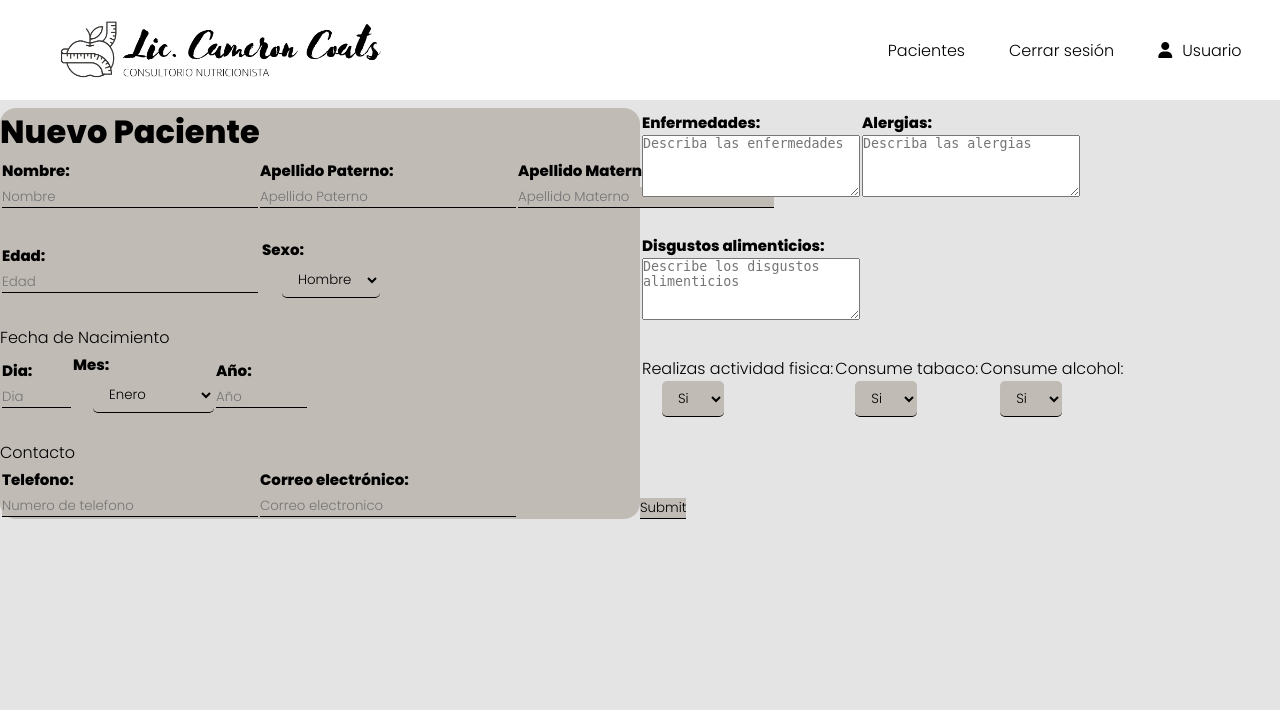
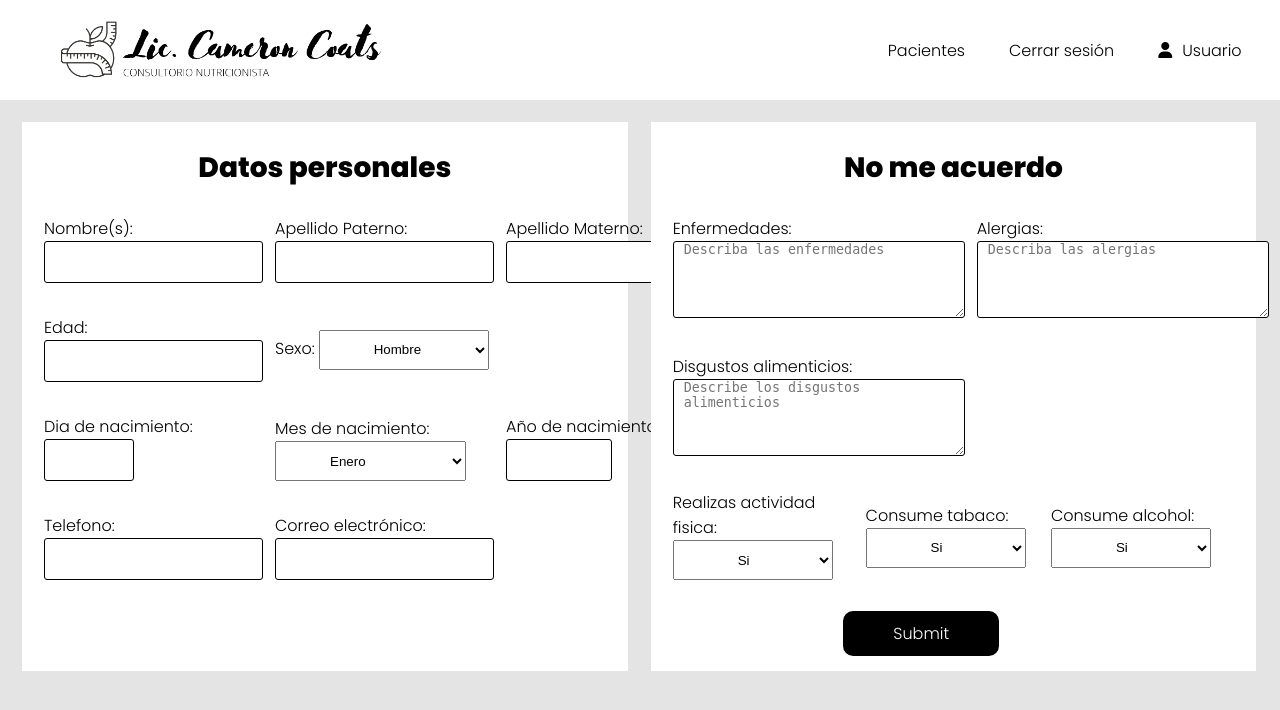
Before and after one commit to fxbelx1/Consultorio-Nutricionista, a PHP site: page /HTML/registrar_paciente.php in a window 1280 px wide. Shown: the top 710 px of the page. Run offline with PHP 8.4, Linux system fonts and the light colour scheme; some libraries are stand-ins or nearby versions.

Commit message:
Se modifico el estilo del registro de pacientes

```diff
--- a/CSS/index_diseño.css
+++ b/CSS/index_diseño.css
@@ -520,7 +520,7 @@ header{
     margin: auto; /*centrar*/
 }
 
-select{
+.lp-select{
     padding: 7px 12px;
     margin-left: 20px;
     border-radius: 5px;
@@ -617,15 +617,35 @@ select{
 
 
 /*////////////////////////////////////// REGISTRAR PACIENTE ////////////////////////////////////////////*/
-.contenido2{
-
-    border-radius: 1em;
+.reg-grid{
+    display: grid;
+    grid-template-columns: 49% 49%;
+    position: relative;
+    gap: 23px;
+    /*margin-left: 22px;
+    margin-right: 22px;*/
+    margin: 22px;
 }
 
-.izquierda{
+.titulo-reg{
+    padding-top: 120px;
+    font-family: 'Poppins', sans-serif;
+    font-size: 30px;
+    color: black;
+    text-align: center;
+}
+
+.form-reg{
+    padding-top: 100px;
+}
+
+/*.izquierda{
 
     width: 50%;
-    border-radius: 1em;
+    height: 100%;
+    position: absolute;
+    top: 100px;
+    com   border-radius: 1em;   com
     float: left;
     background-color: #C0BBB5;
     font-family: 'Poppins', sans-serif;
@@ -637,21 +657,34 @@ select{
     border-radius: 1em;
     float: right;
     font-family: 'Poppins', sans-serif;
+}*/
+
+.datos-reg{
+    background-color: white;
+    height: auto;
 }
 
-.formconsu select{
+.datos-reg h1{
+    text-align: center;
+    font-family: 'Poppins', sans-serif;
+    font-size: 28px;
+    margin-top: 25px;
+    margin-bottom: 25px;
+}
+
+/*.form-reg select{
     font-family: 'Poppins', sans-serif;
     border: none;
     border-bottom: 1px solid black;
     background-color: #C0BBB5;
 }
 
-.formconsu2 textarea{
+.form-reg textarea{
     font-family: 'Poppins', sans-serif;
     border: none;
     border-bottom: 1px solid black;
     background-color: #E4E4E4;
-}
+}*/
 
 .boton3{
     padding: 6px 25px;
@@ -668,3 +701,59 @@ select{
     position:relative;
     left:40%;
 }
+
+.datos-pers{
+    margin-left: 20px;
+    margin-right: 20px;
+}
+
+.datos-pers input{
+    padding-inline: 20px;
+    height: 40px;
+    margin-right: 10px;
+    margin-bottom: 30px;
+    border-radius: 3px;
+    border: solid black 1px;
+}
+
+.datos-pers tr{
+    margin-bottom: 30px;
+}
+
+.datos-pers label{
+    font-family: 'Poppins', sans-serif;
+}
+
+.datos-pers select{
+    padding-inline: 50px;
+    height: 40px;
+    position: relative;
+    top: -14px;
+}
+
+.datos-pers textarea{
+    padding-inline: 10px;
+    height: 75px;
+    width: 270px;
+    margin-right: 10px;
+    margin-bottom: 30px;
+    border-radius: 3px;
+    border: solid black 1px;
+}
+
+.datos-reg .boton{
+    padding: 10px 50px;
+    background-color: black;
+    color: white;
+    border: none;
+    cursor: pointer;
+    border-radius: 10px;
+    transition: all 0.3s ease 0s;
+    font-family: 'Poppins', sans-serif;
+    font-size: 16px;
+}
+.datos-reg div{
+    margin: auto;
+    width: 220.25px;
+    margin-bottom: 15px;
+}
--- a/HTML/lista_pacientes.php
+++ b/HTML/lista_pacientes.php
@@ -58,7 +58,7 @@
                 <tr>
                     <td><p>Buscar por:</p></td>
                     <td>
-                        <select name="op">
+                        <select class="lp-select" name="op">
                             <option value="nombre">Nombre</option>
                             <option value="id">Id</option>
                         </select>
@@ -119,7 +119,7 @@
 
             <tr>
                 <td><p> <?php echo $mostrar['Id'] ?> </p></td>
-                <td><p> <?php echo $mostrar['Nombre']; echo $mostrar['Apellido_P']; echo $mostrar['Apellido_M'] ?> </p></td>
+                <td><p> <?php echo $mostrar['Nombre'] . ' '; echo $mostrar['Apellido_P'] . ' '; echo $mostrar['Apellido_M'] ?> </p></td>
                 <td><p> <?php echo $mostrar['Telefono'] ?> </p></td>
                 <td><a href="#">Expediente</a></td>
                 <td><a href="consulta_paciente.php?prueba=<?=$mostrar['Id']?>">Nueva consulta</a></td>
--- a/HTML/registrar_paciente.php
+++ b/HTML/registrar_paciente.php
@@ -34,56 +34,53 @@
         </nav>
     </header>
     <!------------------------ HEADER ------------------------->
-    <br><br><br><br><br><br>
-    <div class="contenido2">
-        <form class="formconsu" action="registro_p.php" method="POST">
-            <div class="izquierda">
-                <h1 class="encabezados">Nuevo Paciente</h1>
-                <table>
+
+
+    <!------------------------ FORM ------------------------->
+    <!--<h1 class="titulo-reg">Nuevo Paciente</h1>-->
+    <form class="form-reg" action="registro_p.php" method="POST">
+        <div class="reg-grid">
+            <div class="datos-reg">
+
+                <h1>Datos personales</h1>
+                <table class="datos-pers">
                     <TR>
                         <TD>
-                            <label for="name">Nombre:</label><br>
-                            <input type="text" name="nombre" placeholder="Nombre">
+                            <label for="name">Nombre(s):</label>
+                            <input type="text" name="nombre">
                         </TD>
                         <TD>
-                            <label for="Ap_Paterno">Apellido Paterno:</label><br>
-                            <input type="text" name="ap_p" placeholder="Apellido Paterno">
+                            <label for="Ap_Paterno">Apellido Paterno:</label>
+                            <input type="text" name="ap_p">
                         </TD>
                         <TD>
-                            <label for="Ap_Materno">Apellido Materno:</label><br>
-                            <input type="text" name="ap_m" placeholder="Apellido Materno">
+                            <label for="Ap_Materno">Apellido Materno:</label>
+                            <input type="text" name="ap_m">
                         </TD>
                     </TR>
 
-                </table>
-                <br>
-
-                <table>
                     <TR>
                         <TD>
-                            <label for="Age">Edad:</label><br>
-                            <input type="value" name="edad" placeholder="Edad">
-                        <TD>
+                            <label for="Age">Edad:</label>
+                            <input type="value" name="edad">
+                        </TD>
                         <td>
-                            <label for="Sexo">Sexo:</label><br>
+                            <label for="Sexo" style="position: relative; top: -14px;" >Sexo:</label>
                             <select name="sexo">
                                 <option value="1">Hombre</option>
                                 <option value="2">Mujer</option>
                             </select>
                         </td>
                     </TR>
-                </table>
 
-                <br>
-                <p>Fecha de Nacimiento</p>
-                <table>
+                    <!--<p>Fecha de Nacimiento</p>-->
                     <TR>
                         <TD>
-                            <label for="day">Dia:</label><br>
-                            <input type="number" name="nac_dia" min="1" max="31" placeholder="Dia">
+                            <label for="day">Dia de nacimiento:</label>
+                            <input type="number" name="nac_dia" min="1" max="31">
                         </TD>
                         <TD>
-                            <label for="Month">Mes:</label><br>
+                            <label for="Month" style="position: relative; top: -14px;">Mes de nacimiento:</label>
                             <select name="nac_mes">
                                 <option value="1">Enero</option>
                                 <option value="2">Febrero</option>
@@ -100,89 +97,88 @@
                             </select>
                         </TD>
                         <TD>
-                            <label for="Year">Año:</label><br>
-                            <input type="number" name="nac_año" min="1921" max="2021" placeholder="Año">
+                            <label for="Year">Año de nacimiento:</label>
+                            <input type="number" name="nac_año" min="1921" max="2021">
                         </TD>
                     </TR>
-                </table>
 
-                <br>
-
-                <p>Contacto</p>
-                <table>
+                    <!--<p>Contacto</p>-->
                     <TR>
                         <TD>
-                            <label for="Telefono">Telefono:</label><br>
-                            <input type="tel" name="tel" placeholder="Numero de telefono">
+                            <label for="Telefono">Telefono:</label>
+                            <input type="tel" name="tel">
                         </TD>
                         <TD>
-                            <label for="mail">Correo electrónico:</label><br>
-                            <input type="email" name="correo" placeholder="Correo electronico">
+                            <label for="mail">Correo electrónico:</label>
+                            <input type="email" name="correo">
                         </TD>
                     </TR>
                 </table>
             </div>
+            <!-- izquierda -->
 
-
-            <div class="derecha">
-                <form class="formconsu2" action="registrar_paciente.php" method="POST" >
-                <table class="tablas">
+            <!-- derecha -->
+            <div class="datos-reg">
+                <h1>No me acuerdo</h1>
+                <!--<form class="formconsu2" action="registrar_paciente.php" method="POST" >-->
+                <table class="datos-pers">
                     <TR>
                         <TD>
-                            <label for="enfermedades">Enfermedades:</label><br>
+                            <label for="enfermedades">Enfermedades:</label>
                             <textarea cols="25" rows="4" id="enfermedades" name="enfermedades" placeholder="Describa las enfermedades"></textarea>
                         </TD>
                         <TD>
-                            <label for="alergias">Alergias:</label><br>
+                            <label for="alergias">Alergias:</label>
                             <textarea cols="25" rows="4" id="alergias" name="alergias" placeholder="Describa las alergias"></textarea>
                         </TD>
                     </TR>
-                </table>
 
-                <br>
-
-                <table>
                     <TR>
                         <TD>
-                            <label for="Dalimenticios">Disgustos alimenticios:</label><br>
+                            <label for="Dalimenticios">Disgustos alimenticios:</label>
                             <textarea cols="25" rows="4" id="Dalimenticios" name="disgustos" placeholder="Describe los disgustos alimenticios"></textarea>
                         </TD>
                     </TR>
-                    </table>
 
-                <br>
-
-                <table class="tablas">
+                    <table class="datos-pers" style="margin-top: 10px; margin-bottom: 15px">
                     <TR>
                         <TD>
-                            <p>Realizas actividad fisica:</p>
-                            <select name="act_fisica">
+                            <label style="position: relative; top: -14px;">Realizas actividad fisica:</label>
+                            <select name="act_fisica" style="padding-inline: 60px">
                                 <option value="1">Si</option>
                                 <option value="0">No</option>
                             </select>
                         </TD>
 
                         <TD>
-                            <p>Consume tabaco:</p>
-                            <select name="tabaco">
+                            <label style="position: relative; top: -14px;">Consume tabaco:</label>
+                            <select name="tabaco" style="padding-inline: 60px">
                                 <option value="1">Si</option>
                                 <option value="0">No</option>
                             </select>
                         </TD>
 
                         <TD>
-                            <p>Consume alcohol:</p>
-                            <select name="al">
+                            <label style="position: relative; top: -14px;">Consume alcohol:</label>
+                            <select name="al" style="padding-inline: 60px">
                                 <option value="1">Si</option>
                                 <option value="0">No</option>
                             </select>
                         </TD>
                     </TR>
-                </table><br><br><br>
-                <input type="submit">
-<!-- <button class="boton3"><a href="../HTML/consulta_paciente.php">Registrar paciente</a></button> -->
-        </form>
-        </div>
-    </div>
+                    </table>
+                </table>
+
+                <div>
+                    <input type="submit" class="boton">
+                </div>
+
+                <!--
+                <button class="boton3"><a href="../HTML/consulta_paciente.php">Registrar paciente</a></button> -->
+            </div>
+            <!-- derecha -->
+        <div>
+    </form>
+    <!------------------------ FORM ------------------------->
 </body>
 </html>
```
